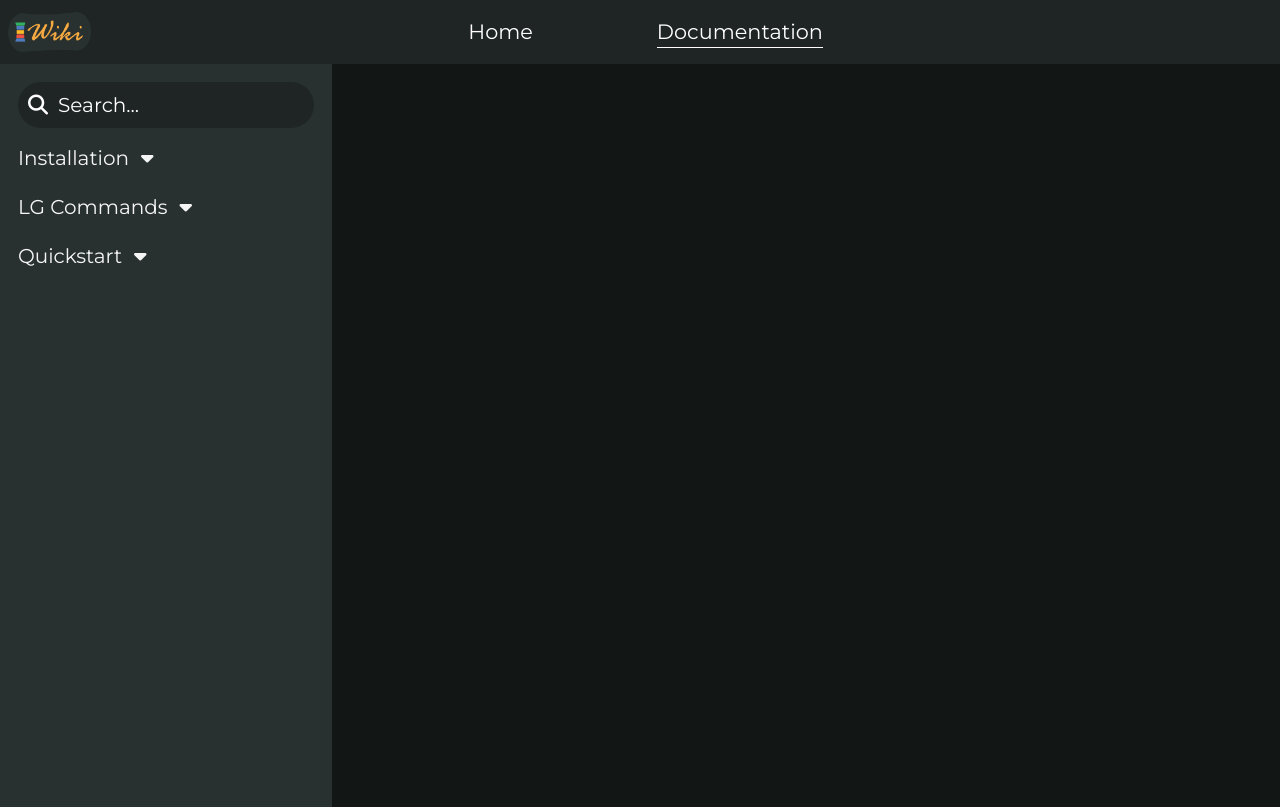
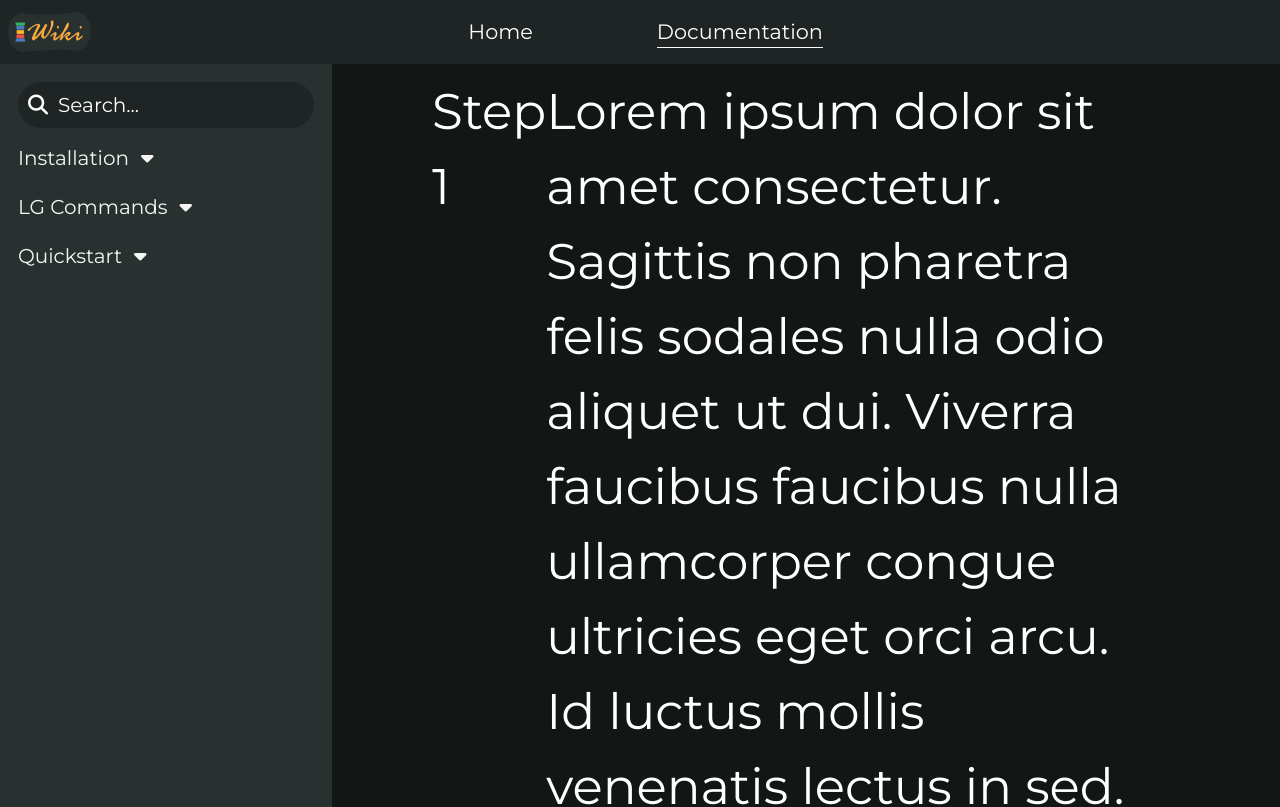
Before and after one commit to SidharthMudgil/lg-wiki, a React (Create React App) app: page /docs in a window 1280 px wide. Shown: the top 807 px of the page. Built offline with nearby package versions, Linux system fonts and the light colour scheme.

Commit message:
added docs (#6)
Co-authored-by: Sidharth Mudgil <68889544+SidharthMudgil@users.noreply.github.com>

```diff
--- a/package.json
+++ b/package.json
@@ -16,6 +16,7 @@
     "react-dom": "^18.2.0",
     "react-hook-form": "^7.50.1",
     "react-scripts": "5.0.1",
+    "react-syntax-highlighter": "^15.5.0",
     "web-vitals": "^2.1.4"
   },
   "scripts": {
--- a/src/pages/documentation/Doc.css
+++ b/src/pages/documentation/Doc.css
@@ -1,3 +1,15 @@
+
+.whole{
+    overflow: auto;
+    display: FLEX;
+    flex-direction: column;
+    flex-grow: 1;
+    padding-right: 80px;
+
+
+
+}
+
 .dod{
     display: flex;
     color: white;
@@ -39,13 +51,7 @@
 
 }
 
-.whole{
-    display: block;
-    padding-right: 80px;
-    overflow: -moz-hidden-unscrollable;
 
-
-}
 
 .j{
 
--- a/src/pages/documentation/Doc.jsx
+++ b/src/pages/documentation/Doc.jsx
@@ -1,123 +1,64 @@
-import React from 'react';
+import React, { useState, useEffect } from 'react';
+import { Link, useSearchParams } from 'react-router-dom';
+import './Doc.css';
+import hljs from 'highlight.js';
+import 'highlight.js/styles/default.css';
+import { Prism as SyntaxHighlighter } from 'react-syntax-highlighter';
+import { arta } from 'react-syntax-highlighter/dist/esm/styles/hljs';
 
-import { useState } from "react";
-import { Link, useSearchParams } from "react-router-dom";
-import "./Doc.css";
-import hljs from 'highlight.js';
-import "highlight.js/styles/default.css";
-import { useEffect } from "react";
-import { docco } from 'react-syntax-highlighter/dist/esm/styles/hljs';
-import { Prism as SyntaxHighlighter } from "react-syntax-highlighter";
-import { arta } from "react-syntax-highlighter/dist/esm/styles/hljs";
 
-function Index(){
+import jsonData from './data.json';
+
+
+function Index() {
   useEffect(() => {
     hljs.highlightAll();
-  },
-  []);
+  }, []);
 }
 
-const tt = `return object : BoundedMatcher<Object, Map>(Map::class.java) (
-  override fun matchesSafely(map: Map): Boolean (
-  return hasEntry(equalTo("STR"), itemTextMatcher).matches(map)
-  }
-
-  override fun describeTo(description: Description) {
-  description.appendText("with item content:
-  itemTextMatcher.describeTo(description)
-      }
-  }`;
-
-
-const java = '';
 
 function Doc() {
 
-  const[codeLanguage, setCodeLanguage] = useState("kotlin");
+  const [codeLanguage, setCodeLanguage] = useState('kotlin');
+  const [steps, setSteps] = useState([]);
+
+
+  useEffect(() => {
+    setSteps(jsonData.steps);
+  }, []);
 
 
   function toggleCodeLanguage(language) {
     setCodeLanguage(language);
   }
 
-
   return (
     <div>
       <div className="whole">
-    <div className="dod">
-            Step 1
 
+        {steps.map((step, index) => (
+          <div key={index} className="dod">
+            <p id={`step-${index}`}>{step.title}</p>
+            <p>{step.content}</p>
           </div>
-    <div>
-    <p id="kkk">
-            Lorem ipsum dolor sit amet consectetur. Sagittis non pharetra felis sodales nulla odio aliquet ut dui. Viverra faucibus faucibus nulla ullamcorper congue ultricies eget orci arcu. Id luctus mollis venenatis lectus in sed. Eu in ultrices ullamcorper ultricies. Sagittis posuere ut praesent risus ultrices nisl proin mauris sed.
-            </p>
-            </div>
-
-
-
-
-
-
-
-
-
-
-
-
-
-
-
-
-
-            <div className="dod">
-              Step 2
-            </div>
-            <p id="kkk">
-            Lorem ipsum dolor sit amet consectetur. Sagittis non pharetra felis sodales nulla odio aliquet ut dui. Viverra faucibus faucibus nulla ullamcorper congue ultricies eget orci arcu. Id luctus mollis venenatis lectus in sed. Eu in ultrices ullamcorper ultricies. Sagittis posuere ut praesent risus ultrices nisl proin mauris sed.
-            </p>
-    </div>
-    <div>
-
-
-            </div>
-
+        ))}
 
 
         <div className="map-container">
-
           <div className="j">
-
             <span>
-                  <button onClick={() => toggleCodeLanguage("kotlin")}>Kotlin</button>{"    "}
-                  <button onClick={() => toggleCodeLanguage("Java")}>{"   "}
-                    Java
-
-                  </button>
+              <button onClick={() => toggleCodeLanguage('kotlin')}>Kotlin</button>
+              {'    '}
+              <button onClick={() => toggleCodeLanguage('Java')}>Java</button>
             </span>
-
-                <>
-
-
-            <SyntaxHighlighter  className="kllk" language={codeLanguage} style={codeLanguage === "kotlin" ? arta : arta}>
-        {codeLanguage === "kotlin" ? tt : java}
+            <SyntaxHighlighter className="kllk" language={codeLanguage} style={arta}>
+              {codeLanguage === 'kotlin' ? jsonData.kotlinCode : jsonData.javaCode}
             </SyntaxHighlighter>
-                </>
-
           </div>
         </div>
-
-
-
-            <div className="dod">
-              Step 3
       </div>
-            <p id="kkk">
-            Lorem ipsum dolor sit amet consectetur. Sagittis non pharetra felis sodales nulla odio aliquet ut dui. Viverra faucibus faucibus nulla ullamcorper congue ultricies eget orci arcu. Id luctus mollis venenatis lectus in sed. Eu in ultrices ullamcorper ultricies. Sagittis posuere ut praesent risus ultrices nisl proin mauris sed.
-            </p>
     </div>
-
-  )
+  );
 }
 
-export default Doc
+export default Doc;
--- /dev/null
+++ b/src/pages/documentation/data.json
@@ -0,0 +1,18 @@
+{
+    "steps": [
+      {
+        "title": "Step 1",
+        "content": "Lorem ipsum dolor sit amet consectetur. Sagittis non pharetra felis sodales nulla odio aliquet ut dui. Viverra faucibus faucibus nulla ullamcorper congue ultricies eget orci arcu. Id luctus mollis venenatis lectus in sed. Eu in ultrices ullamcorper ultricies. Sagittis posuere ut praesent risus ultrices nisl proin mauris sed."
+      },
+      {
+        "title": "Step 2",
+        "content": "Lorem ipsum dolor sit amet consectetur. Sagittis non pharetra felis sodales nulla odio aliquet ut dui. Viverra faucibus faucibus nulla ullamcorper congue ultricies eget orci arcu. Id luctus mollis venenatis lectus in sed. Eu in ultrices ullamcorper ultricies. Sagittis posuere ut praesent risus ultrices nisl proin mauris sed."
+      },
+      {
+        "title": "Step 3",
+        "content": "Lorem ipsum dolor sit amet consectetur. Sagittis non pharetra felis sodales nulla odio aliquet ut dui. Viverra faucibus faucibus nulla ullamcorper congue ultricies eget orci arcu. Id luctus mollis venenatis lectus in sed. Eu in ultrices ullamcorper ultricies. Sagittis posuere ut praesent risus ultrices nisl proin mauris sed."
+      }
+    ],
+    "kotlinCode": "Your Kotlin code here",
+    "javaCode": "Your Java code here"
+  }
--- a/src/pages/leftNavigation/Layout.js
+++ b/src/pages/leftNavigation/Layout.js
@@ -1,12 +1,16 @@
 import React from "react";
 import { Outlet } from "react-router-dom";
 import Navigaton from "./Navigaton";
+
+import Doc from "../documentation/Doc";
+
 
 export default function Layout() {
   return (
     <>
       <div className="main h-screen">
         <Navigaton />
+        <Doc />
         <Outlet />
       </div>
     </>
```
Also changed, not shown: 1 other file (tests, documents, lock files or other folders). Lines whose indentation alone changed are shown as unchanged.
